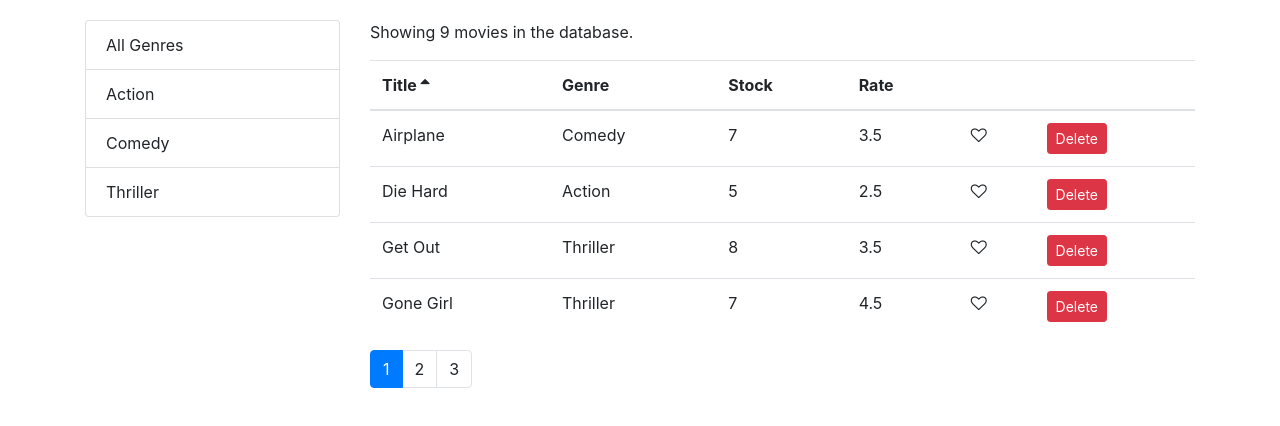
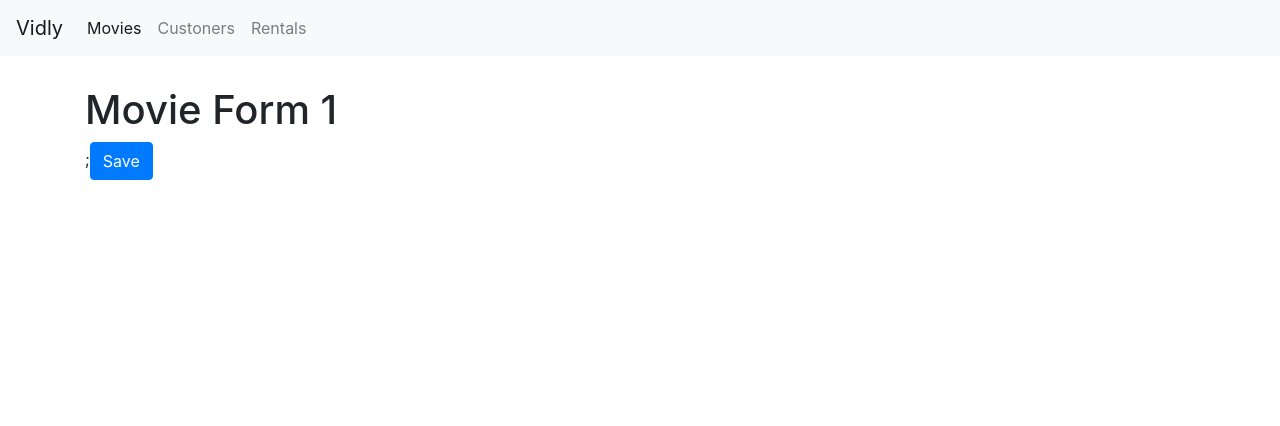
Before and after one commit to AlinaZakirod/vidly_React-movies, a React (Create React App) app: page /movies/1 in a window 1280 px wide. Shown: the top 426 px of the page. Built offline with nearby package versions, Linux system fonts and the light colour scheme.

Commit message:
Nav bar and routing added

```diff
--- a/package.json
+++ b/package.json
@@ -9,6 +9,7 @@
     "prop-types": "^15.6.2",
     "react": "^16.9.0",
     "react-dom": "^16.9.0",
+    "react-router-dom": "^4.3.1",
     "react-scripts": "3.1.2"
   },
   "scripts": {
--- a/src/App.js
+++ b/src/App.js
@@ -1,14 +1,30 @@
 import React, { Component } from "react";
+import { Route, Redirect, Switch } from "react-router-dom";
+import Movies from "./components/movie";
+import NotFound from "./components/notFound";
+import Rentals from "./components/rentals";
+import Customers from "./components/customers";
+import NavBar from "./navBar";
+import MovieForm from "./components/movieForm";
 import "./App.css";
-import Movies from "./components/movie";
-import ListGroup from "./components/common/listGroup";
 
 class App extends Component {
   render() {
     return (
-      <main className="container">
-        <Movies />
-      </main>
+      <React.Fragment>
+        <NavBar />
+        <main className="container">
+          <Switch>
+            <Route path="/movies/:id" component={MovieForm} />
+            <Route path="/movies" component={Movies}></Route>
+            <Route path="/customers" component={Customers}></Route>
+            <Route path="/rentals" component={Rentals}></Route>
+            <Route path="/not-found" component={NotFound}></Route>
+            <Redirect from="/" exact to="/movies" />
+            <Redirect to="/not-found" />
+          </Switch>
+        </main>
+      </React.Fragment>
     );
   }
 }
--- /dev/null
+++ b/src/components/customers.jsx
@@ -0,0 +1,7 @@
+import React, { Component } from "react";
+
+const Customers = () => {
+  return <h1>Customers</h1>;
+};
+
+export default Customers;
--- /dev/null
+++ b/src/components/movieForm.jsx
@@ -0,0 +1,17 @@
+import React, { Component } from "react";
+
+const MovieForm = ({ match, history }) => {
+  return (
+    <div>
+      <h1>Movie Form {match.params.id}</h1>;
+      <button
+        className="btn btn-primary"
+        onClick={() => history.push("/movies")}
+      >
+        Save
+      </button>
+    </div>
+  );
+};
+
+export default MovieForm;
--- a/src/components/moviesTable.jsx
+++ b/src/components/moviesTable.jsx
@@ -1,10 +1,15 @@
 import React, { Component } from "react";
 import Like from "./common/like";
 import Table from "./common/table";
+import { Link } from "react-router-dom";
 
 class MoviesTable extends Component {
   columns = [
-    { path: "title", label: "Title" },
+    {
+      path: "title",
+      label: "Title",
+      content: movie => <Link to={`/movies/${movie._id}`}>{movie.title}</Link>
+    },
     { path: "genre.name", label: "Genre" },
     { path: "numberInStock", label: "Stock" },
     { path: "dailyRentalRate", label: "Rate" },
--- /dev/null
+++ b/src/components/notFound.jsx
@@ -0,0 +1,7 @@
+import React, { Component } from "react";
+
+const NotFound = () => {
+  return <h1>Not Found</h1>;
+};
+
+export default NotFound;
--- /dev/null
+++ b/src/components/rentals.jsx
@@ -0,0 +1,7 @@
+import React, { Component } from "react";
+
+const Rentals = () => {
+  return <h1>Rentals</h1>;
+};
+
+export default Rentals;
--- a/src/index.css
+++ b/src/index.css
@@ -1,6 +1,6 @@
 body {
   margin: 0;
-  padding: 20px 0 0 0;
+  padding: 0 0 0 0;
   font-family: -apple-system, BlinkMacSystemFont, "Segoe UI", "Roboto", "Oxygen",
     "Ubuntu", "Cantarell", "Fira Sans", "Droid Sans", "Helvetica Neue",
     sans-serif;
@@ -16,3 +16,7 @@
 .clickable {
   cursor: pointer;
 }
+
+.navbar {
+  margin-bottom: 30px;
+}
--- a/src/index.js
+++ b/src/index.js
@@ -5,8 +5,14 @@
 import * as serviceWorker from "./serviceWorker";
 import "bootstrap/dist/css/bootstrap.css";
 import "font-awesome/css/font-awesome.css";
+import { BrowserRouter } from "react-router-dom";
 
-ReactDOM.render(<App />, document.getElementById("root"));
+ReactDOM.render(
+  <BrowserRouter>
+    <App />
+  </BrowserRouter>,
+  document.getElementById("root")
+);
 
 // If you want your app to work offline and load faster, you can change
 // unregister() to register() below. Note this comes with some pitfalls.
--- /dev/null
+++ b/src/navBar.jsx
@@ -0,0 +1,44 @@
+import React from "react";
+import { Link, NavLink } from "react-router-dom";
+
+const NavBar = () => {
+  return (
+    <nav className="navbar navbar-expand-lg navbar-light bg-light">
+      <Link className="navbar-brand" to="/">
+        Vidly{" "}
+      </Link>
+      <button
+        className="navbar-toggler"
+        type="button"
+        data-toggle="collapse"
+        data-target="#navbarNav"
+        aria-controls="navbarNav"
+        aria-expanded="false"
+        aria-label="Toggle navigation"
+      >
+        <span className="navbar-toggler-icon"></span>
+      </button>
+      <div className="collapse navbar-collapse" id="navbarNav">
+        <ul className="navbar-nav">
+          <li className="nav-item">
+            <NavLink className="nav-link" to="/movies">
+              Movies
+            </NavLink>
+          </li>
+          <li className="nav-item">
+            <NavLink className="nav-link" to="/customers">
+              Custoners
+            </NavLink>
+          </li>
+          <li className="nav-item">
+            <NavLink className="nav-link" to="/rentals">
+              Rentals
+            </NavLink>
+          </li>
+        </ul>
+      </div>
+    </nav>
+  );
+};
+
+export default NavBar;
```
Also changed, not shown: 1 other file (tests, documents, lock files or other folders).
